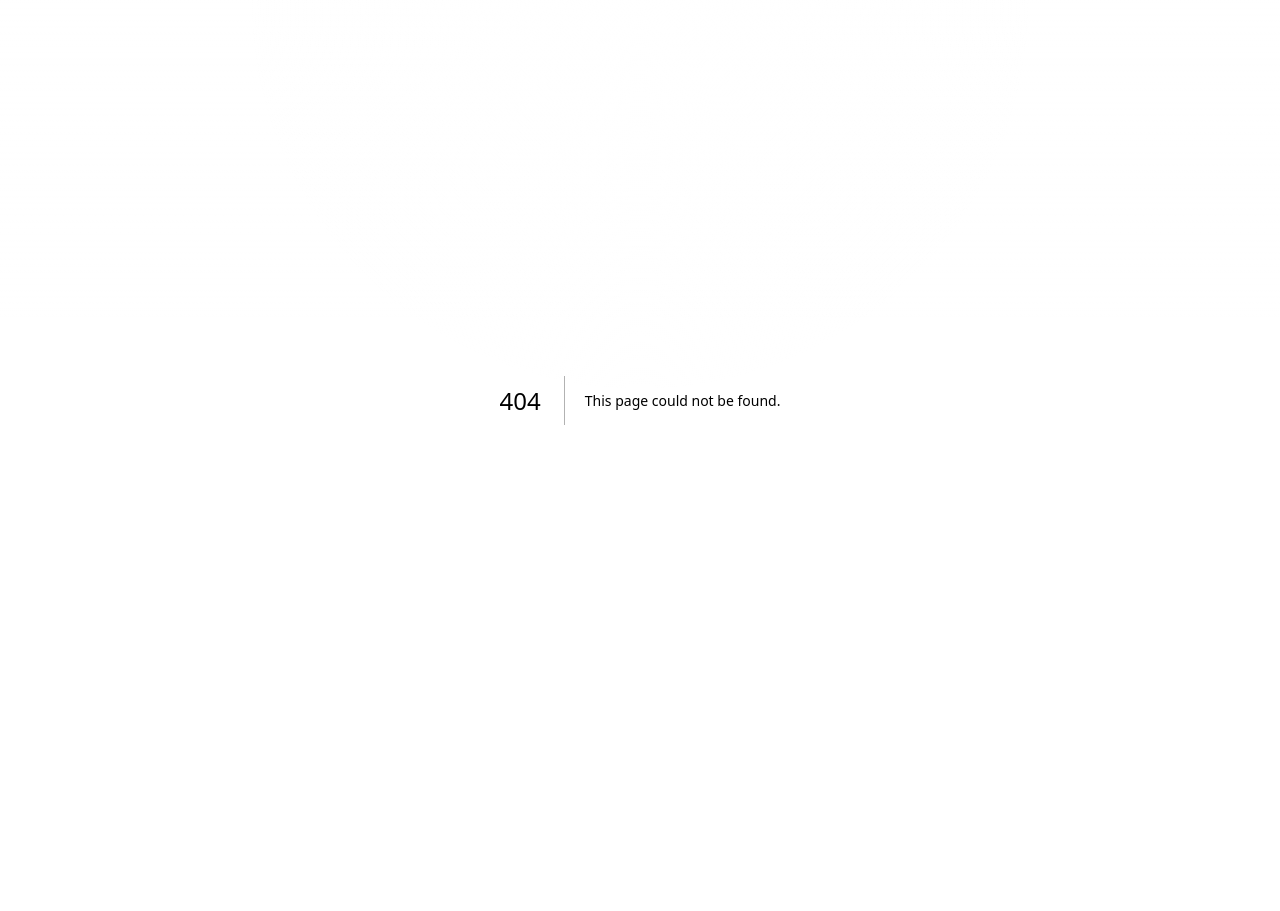
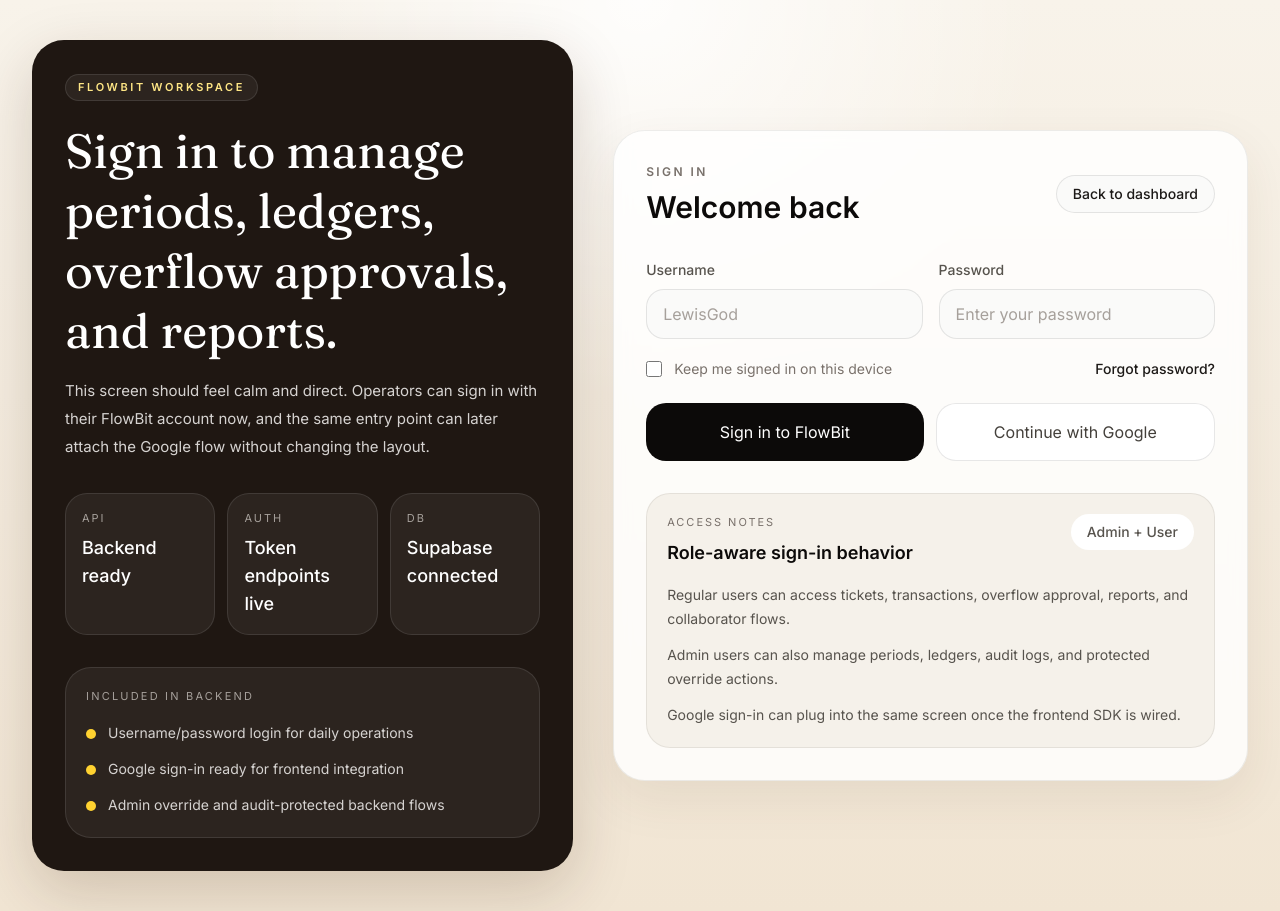
Before and after one commit to dana-khaing/FlowBit_Capacity-Based-Numeric-Transaction-Management-System, a Next.js app in the folder flowbit-frontend/: page /sign-in in a window 1280 px wide. Before the commit this address had no page. Before the commit the page ends 800 px from the top, so only its background shows below. Built offline with nearby package versions, Linux system fonts and the light colour scheme.

Commit message:
Add FlowBit sign-in page

```diff
--- /dev/null
+++ b/flowbit-frontend/src/app/sign-in/page.tsx
@@ -0,0 +1,126 @@
+import Link from "next/link";
+
+const authHighlights = [
+  "Username/password login for daily operations",
+  "Google sign-in ready for frontend integration",
+  "Admin override and audit-protected backend flows",
+];
+
+const envChecks = [
+  { label: "API", value: "Backend ready" },
+  { label: "Auth", value: "Token endpoints live" },
+  { label: "DB", value: "Supabase connected" },
+];
+
+export default function SignInPage() {
+  return (
+    <main className="min-h-screen bg-[radial-gradient(circle_at_top,_rgba(255,255,255,0.86),_transparent_36%),linear-gradient(180deg,_#f8f3ea_0%,_#f1e5d3_100%)] text-stone-900">
+      <div className="mx-auto flex min-h-screen w-full max-w-[1400px] flex-col px-4 py-6 sm:px-6 lg:flex-row lg:items-center lg:gap-10 lg:px-8 lg:py-10">
+        <section className="rounded-[32px] border border-stone-900/8 bg-[#1f1712] p-6 text-stone-50 shadow-[0_20px_60px_rgba(54,30,8,0.18)] sm:p-8 lg:w-[46%]">
+          <div className="inline-flex items-center gap-2 rounded-full border border-white/10 bg-white/6 px-3 py-1 text-[11px] font-semibold uppercase tracking-[0.24em] text-amber-200">
+            FlowBit Workspace
+          </div>
+          <h1 className="mt-5 font-serif text-4xl leading-tight text-white sm:text-5xl">
+            Sign in to manage periods, ledgers, overflow approvals, and reports.
+          </h1>
+          <p className="mt-4 max-w-xl text-sm leading-7 text-stone-300 sm:text-[15px]">
+            This screen should feel calm and direct. Operators can sign in with their FlowBit account now, and the same
+            entry point can later attach the Google flow without changing the layout.
+          </p>
+
+          <div className="mt-8 grid gap-3 sm:grid-cols-3">
+            {envChecks.map((item) => (
+              <div key={item.label} className="rounded-[22px] border border-white/10 bg-white/6 px-4 py-4">
+                <p className="text-[11px] uppercase tracking-[0.18em] text-stone-400">{item.label}</p>
+                <p className="mt-2 text-lg font-medium text-white">{item.value}</p>
+              </div>
+            ))}
+          </div>
+
+          <div className="mt-8 rounded-[26px] border border-white/10 bg-white/6 p-5">
+            <p className="text-[11px] uppercase tracking-[0.2em] text-stone-400">Included in backend</p>
+            <ul className="mt-4 space-y-3 text-sm leading-6 text-stone-300">
+              {authHighlights.map((item) => (
+                <li key={item} className="flex gap-3">
+                  <span className="mt-2 h-2.5 w-2.5 rounded-full bg-amber-300" />
+                  <span>{item}</span>
+                </li>
+              ))}
+            </ul>
+          </div>
+        </section>
+
+        <section className="mt-5 rounded-[32px] border border-stone-900/8 bg-white/82 p-5 shadow-[0_18px_50px_rgba(73,52,26,0.08)] backdrop-blur sm:p-8 lg:mt-0 lg:w-[54%]">
+          <div className="flex items-center justify-between gap-3">
+            <div>
+              <p className="text-[12px] font-semibold uppercase tracking-[0.2em] text-stone-500">Sign In</p>
+              <h2 className="mt-2 text-3xl font-semibold text-stone-950">Welcome back</h2>
+            </div>
+            <Link
+              href="/"
+              className="rounded-full border border-stone-900/10 bg-stone-50 px-4 py-2 text-sm font-medium text-stone-600"
+            >
+              Back to dashboard
+            </Link>
+          </div>
+
+          <div className="mt-8 grid gap-4 md:grid-cols-2">
+            <label className="block">
+              <span className="text-sm font-medium text-stone-600">Username</span>
+              <input
+                type="text"
+                placeholder="LewisGod"
+                className="mt-2 w-full rounded-[18px] border border-stone-900/10 bg-stone-50 px-4 py-3 text-base text-stone-950 outline-none transition placeholder:text-stone-400 focus:border-stone-950"
+              />
+            </label>
+
+            <label className="block">
+              <span className="text-sm font-medium text-stone-600">Password</span>
+              <input
+                type="password"
+                placeholder="Enter your password"
+                className="mt-2 w-full rounded-[18px] border border-stone-900/10 bg-stone-50 px-4 py-3 text-base text-stone-950 outline-none transition placeholder:text-stone-400 focus:border-stone-950"
+              />
+            </label>
+          </div>
+
+          <div className="mt-5 flex flex-col gap-3 sm:flex-row sm:items-center sm:justify-between">
+            <label className="flex items-center gap-3 text-sm text-stone-500">
+              <input type="checkbox" className="h-4 w-4 rounded border-stone-300" />
+              Keep me signed in on this device
+            </label>
+
+            <Link href="#" className="text-sm font-medium text-[#b66427]">
+              Forgot password?
+            </Link>
+          </div>
+
+          <div className="mt-6 flex flex-col gap-3 sm:flex-row">
+            <button className="flex-1 rounded-[20px] bg-stone-950 px-5 py-4 text-sm font-semibold text-white transition hover:bg-stone-800">
+              Sign in to FlowBit
+            </button>
+            <button className="flex-1 rounded-[20px] border border-stone-900/10 bg-white px-5 py-4 text-sm font-semibold text-stone-700 transition hover:bg-stone-50">
+              Continue with Google
+            </button>
+          </div>
+
+          <div className="mt-8 rounded-[24px] border border-stone-900/8 bg-[#f5f1ea] p-5">
+            <div className="flex flex-col gap-4 md:flex-row md:items-start md:justify-between">
+              <div>
+                <p className="text-[11px] uppercase tracking-[0.18em] text-stone-500">Access Notes</p>
+                <h3 className="mt-2 text-lg font-semibold text-stone-950">Role-aware sign-in behavior</h3>
+              </div>
+              <div className="rounded-full bg-white px-4 py-2 text-sm font-medium text-stone-600">Admin + User</div>
+            </div>
+
+            <ul className="mt-4 space-y-3 text-sm leading-6 text-stone-600">
+              <li>Regular users can access tickets, transactions, overflow approval, reports, and collaborator flows.</li>
+              <li>Admin users can also manage periods, ledgers, audit logs, and protected override actions.</li>
+              <li>Google sign-in can plug into the same screen once the frontend SDK is wired.</li>
+            </ul>
+          </div>
+        </section>
+      </div>
+    </main>
+  );
+}
```
